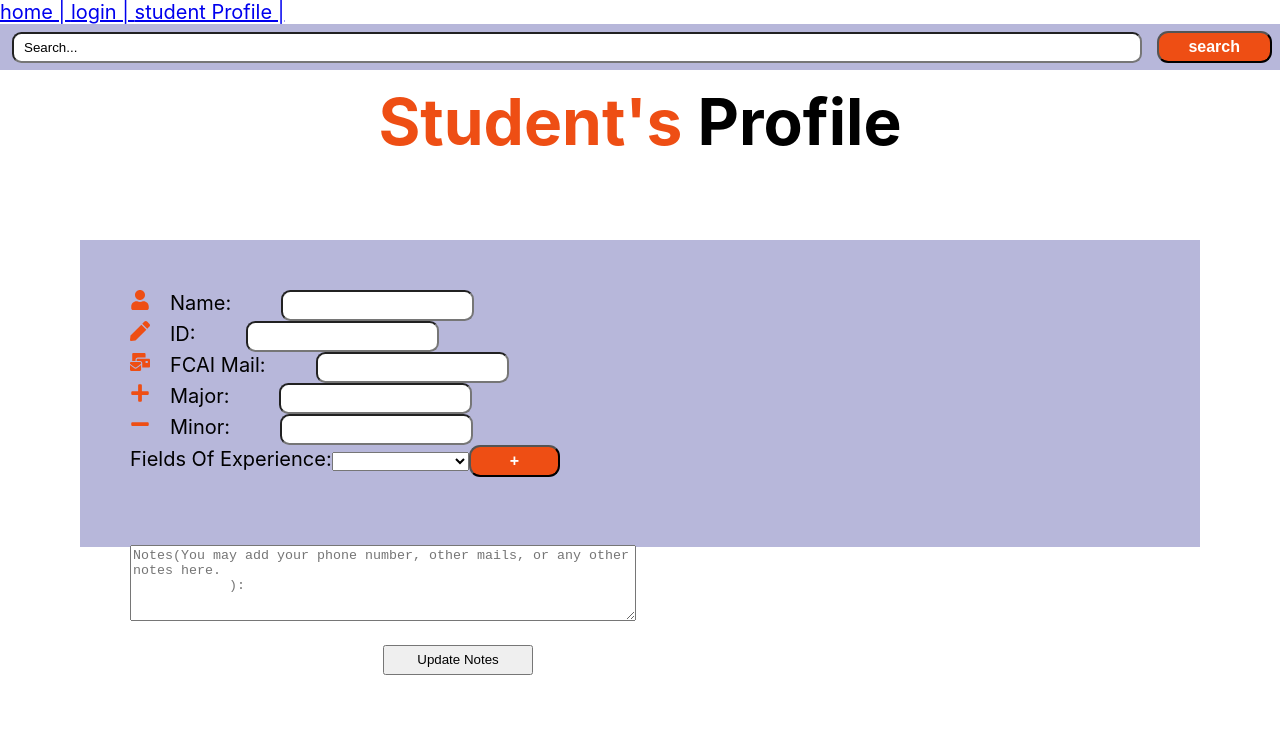
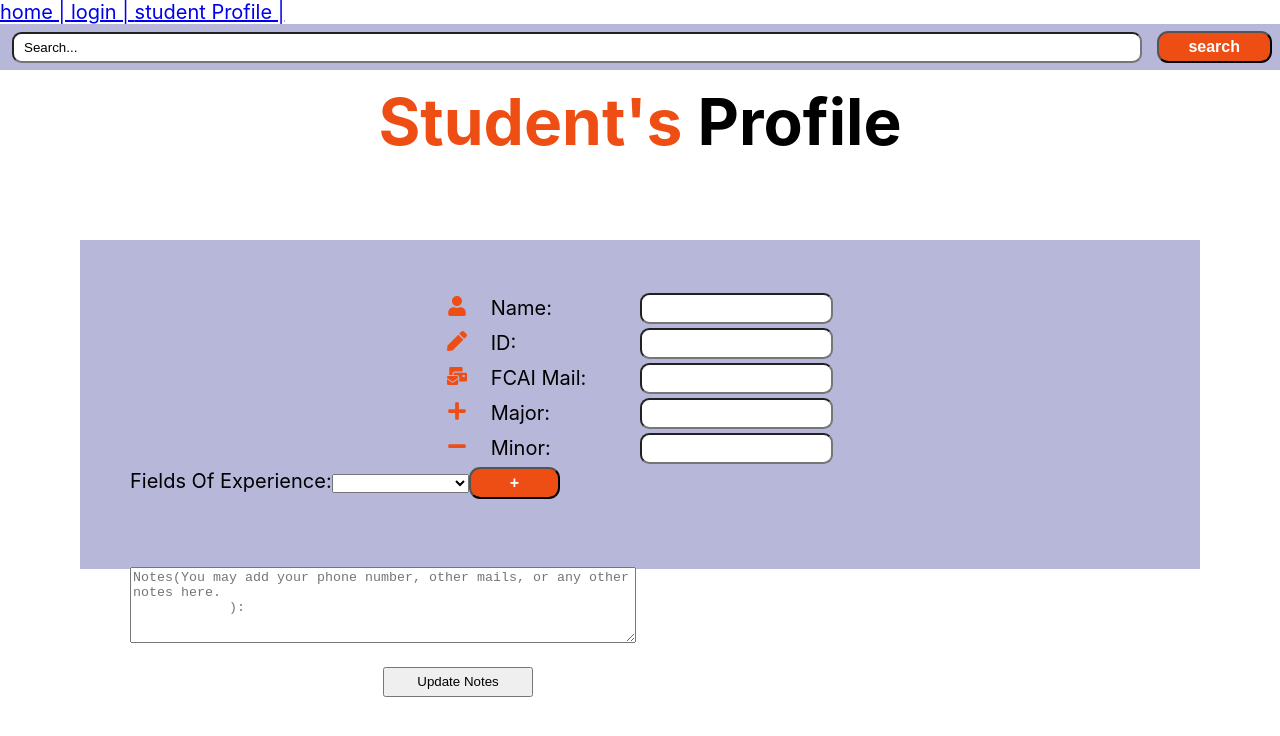
Before and after one commit to salma27/GP-organization-system, a React (Create React App) app in the folder frontend/: page /StudentProfile in a window 1280 px wide. Shown: the top 736 px of the page. Built offline with nearby package versions, Linux system fonts and the light colour scheme.

Commit message:
update in basicInfo

```diff
--- a/frontend/src/components/StudentProfile/BasicInfo.css
+++ b/frontend/src/components/StudentProfile/BasicInfo.css
@@ -6,3 +6,7 @@
 #personalInfo {
     margin-left: 50px;
 }
+.center{
+    margin-left: auto;
+  margin-right: auto;
+}
--- a/frontend/src/components/StudentProfile/BasicInfo.js
+++ b/frontend/src/components/StudentProfile/BasicInfo.js
@@ -5,31 +5,35 @@ import { ErrorHandlingInput } from "utils";
 function BasicInfo() {
     return (
         <div>
-            <div>
-                <FaUser id="icon" />
-                <span id="name">Name:</span>
-                <ErrorHandlingInput id="personalInfo" readOnly="true" />
-            </div>
-            <div>
-                <FaPen id="icon" />
-                <span id="id">ID:</span>
-                <ErrorHandlingInput id="personalInfo" readOnly="true" />
-            </div>
-            <div>
-                <FaMailBulk id="icon" />
-                <span id="mail">FCAI Mail:</span>
-                <ErrorHandlingInput id="personalInfo" readOnly="true" />
-            </div>
-            <div>
-                <FaPlus id="icon" />
-                <span id="major">Major:</span>
-                <ErrorHandlingInput id="personalInfo" readOnly="true" />
-            </div>
-            <div>
-                <FaMinus id="icon" />
-                <span id="minor">Minor:</span>
-                <ErrorHandlingInput id="personalInfo" readOnly="true" />
-            </div>
+
+            <table className = "center">
+                <tr>
+                    <td><FaUser id="icon" /></td>
+                    <td><span id="name">Name:</span></td>
+                    <td><ErrorHandlingInput id="personalInfo" readOnly="true" /> </td>
+                </tr>
+                <tr>
+                    <td><FaPen id="icon" /> </td>
+                    <td><span id="id">ID:</span> </td>
+                    <td><ErrorHandlingInput id="personalInfo" readOnly="true" /> </td>
+                </tr>
+                <tr>
+                    <td><FaMailBulk id="icon" /></td>
+                    <td><span id="mail">FCAI Mail:</span></td>
+                    <td><ErrorHandlingInput id="personalInfo" readOnly="true" /></td>
+                </tr>
+                <tr>
+                    <td><FaPlus id="icon" /></td>
+                    <td><span id="major">Major:</span></td>
+                    <td><ErrorHandlingInput id="personalInfo" readOnly="true" /></td>
+                </tr>
+                <tr>
+                    <td><FaMinus id="icon" /></td>
+                    <td><span id="minor">Minor:</span></td>
+                    <td><ErrorHandlingInput id="personalInfo" readOnly="true" /></td>
+                </tr>
+            </table>
+
         </div>
     );
 }
```
